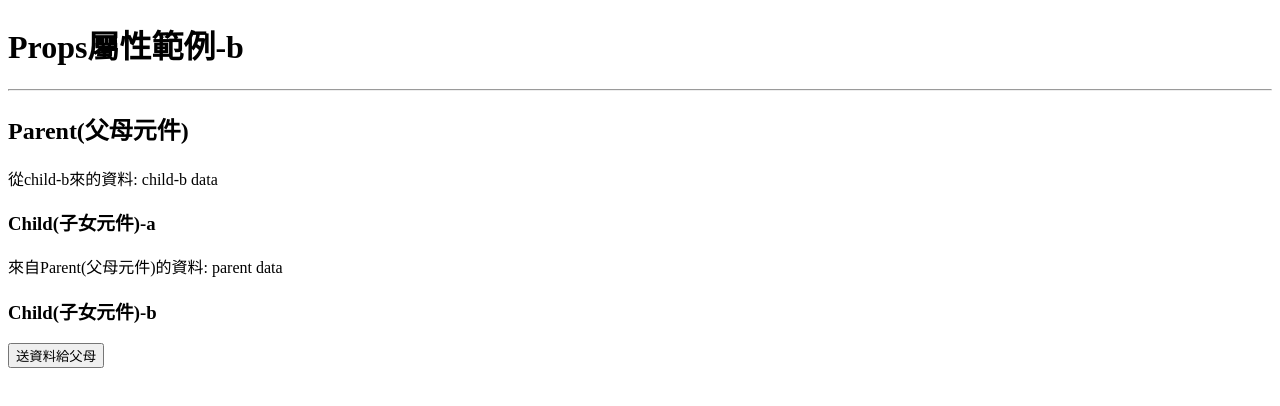
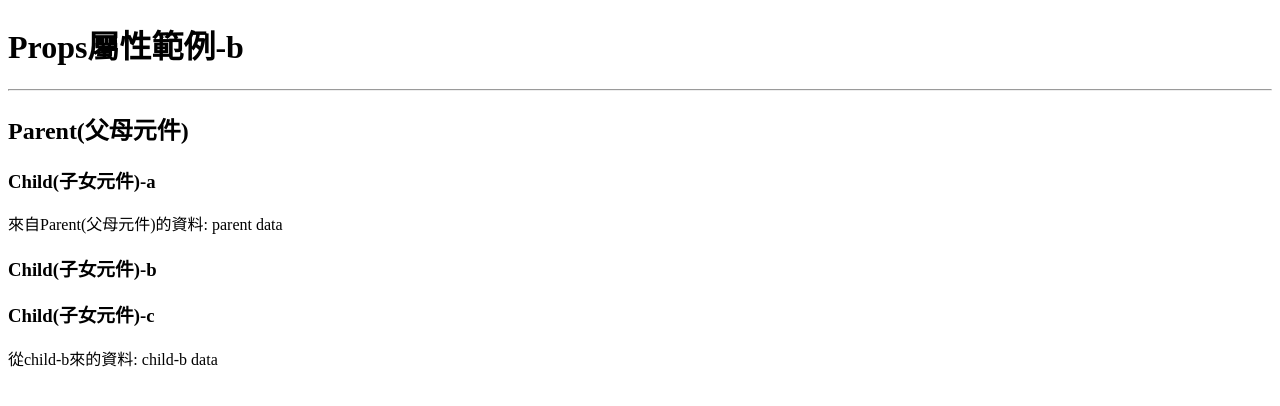
Before and after one commit to eyesofkids/react-mli-com, a Next.js app in the folder course/: page /ch-05-props/pc-b in a window 1280 px wide. Shown: the top 406 px of the page. Built offline with nearby package versions, Linux system fonts and the light colour scheme.

Commit message:
Props屬性範例-b_C到C關係

```diff
--- a/course/app/ch-05-props/pc-b/_components/child-b.js
+++ b/course/app/ch-05-props/pc-b/_components/child-b.js
@@ -13,14 +13,14 @@ export default function ChildB({ setDataFromChild = () => {} }) {
   return (
     <>
       <h3>Child(子女元件)-b</h3>
-      <button
+      {/* <button
         onClick={() => {
           // 解決方案2: 事件觸發時的處理函式中呼叫回送資料的函式
           setDataFromChild(cData)
         }}
       >
         送資料給父母
-      </button>
+      </button> */}
     </>
   )
 }
--- /dev/null
+++ b/course/app/ch-05-props/pc-b/_components/child-c.js
@@ -0,0 +1,10 @@
+'use client'
+
+export default function ChildC({ dataFromChild = '' }) {
+  return (
+    <>
+      <h3>Child(子女元件)-c</h3>
+      <p>從child-b來的資料: {dataFromChild}</p>
+    </>
+  )
+}
--- a/course/app/ch-05-props/pc-b/_components/parent.js
+++ b/course/app/ch-05-props/pc-b/_components/parent.js
@@ -4,6 +4,7 @@ import { useState } from 'react'
 
 import ChildA from './child-a'
 import ChildB from './child-b'
+import ChildC from './child-c'
 
 export default function Parent() {
   const [pData, setPData] = useState('parent data')
@@ -14,11 +15,13 @@ export default function Parent() {
   return (
     <>
       <h2>Parent(父母元件)</h2>
-      <p>從child-b來的資料: {dataFromChild}</p>
+      {/* <p>從child-b來的資料: {dataFromChild}</p> */}
       {/* P -> C */}
       <ChildA pData={pData} />
       {/* C -> P */}
       <ChildB setDataFromChild={setDataFromChild} />
+      {/* C -> C */}
+      <ChildC dataFromChild={dataFromChild} />
     </>
   )
 }
```
